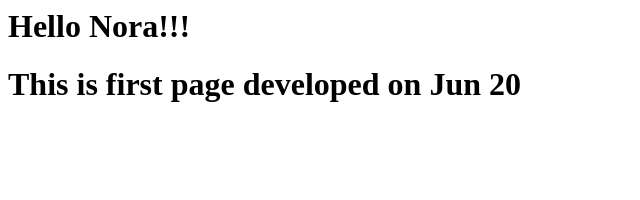
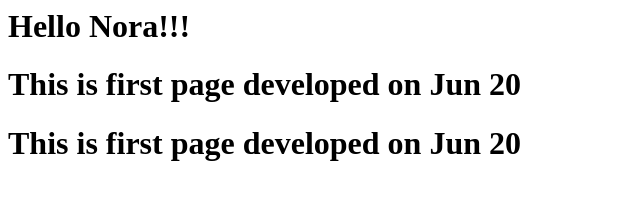
Before and after one commit to norapaul/rotten, a plain HTML site: page index.html in a window 1280 px wide. Shown: the whole page, without its empty margins (0-640 px from the left). Drawn offline with Linux system fonts and the light colour scheme.

Commit message:
new line added

```diff
--- a/index.html
+++ b/index.html
@@ -1,2 +1,3 @@
 <h1> Hello Nora!!!</h1>
 <h1> This is first page developed on Jun 20</h1>
+<h1> This is first page developed on Jun 20</h1>
```
